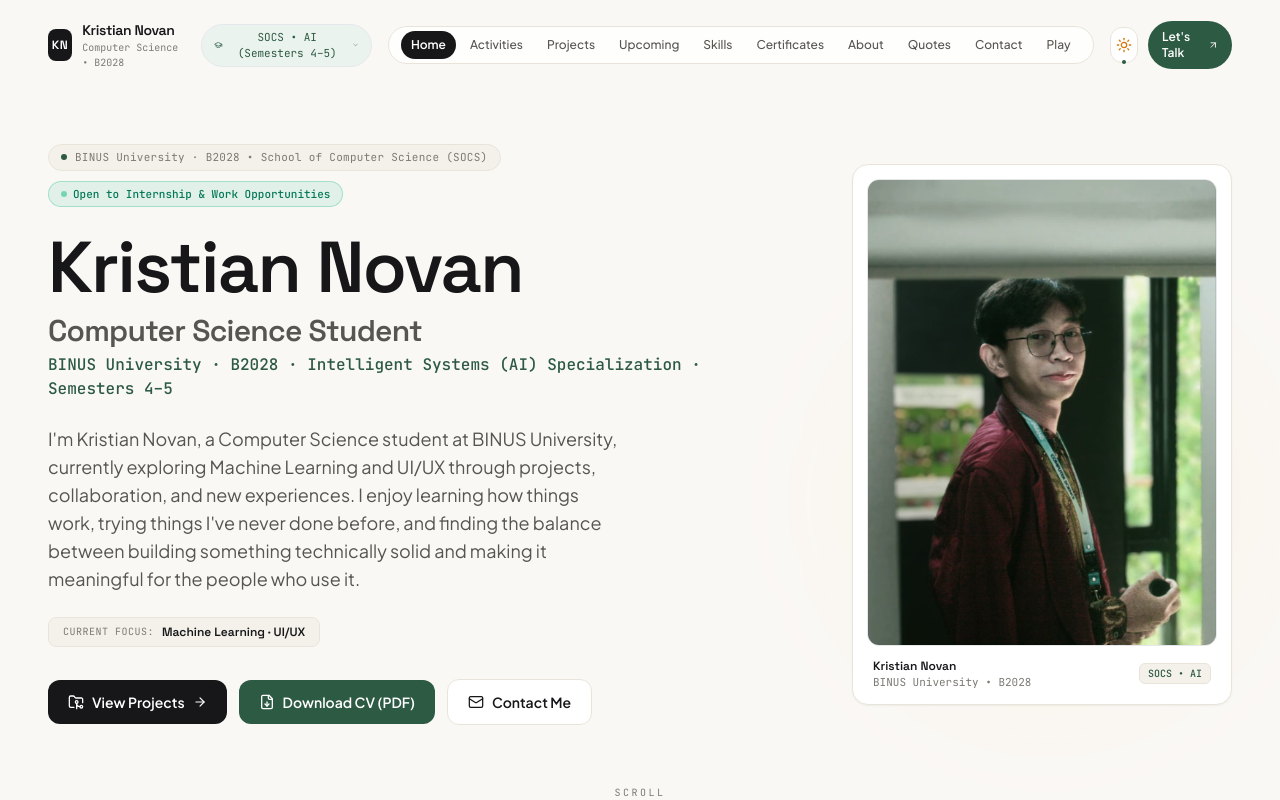
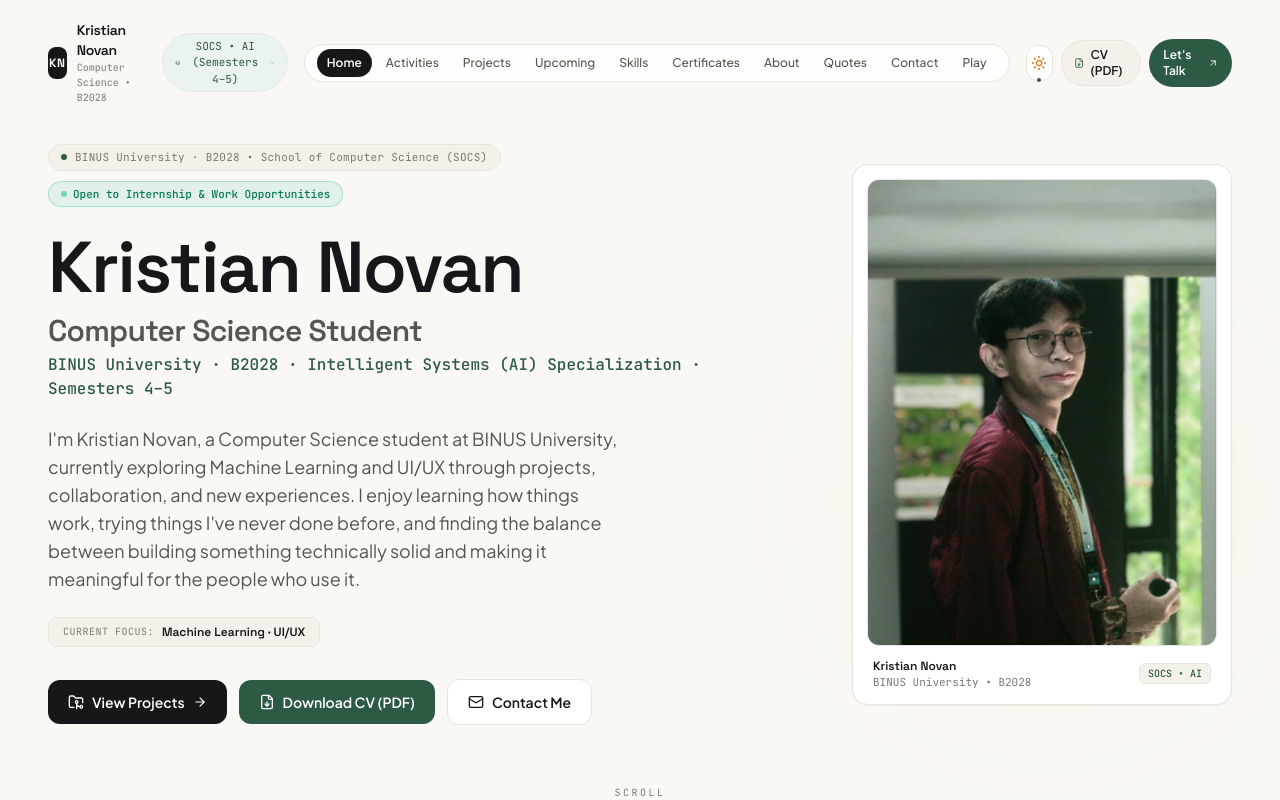
Before and after one commit to krisvan123/Kristian_Novan_Portofolio, a Next.js app: page / in a window 1280 px wide. Shown: the top 800 px of the page. Built offline with nearby package versions, Linux system fonts and the light colour scheme.

Commit message:
Add prominent CV download access across Navbar, Hero, About, Contact, and Footer

```diff
--- a/components/About.tsx
+++ b/components/About.tsx
@@ -14,6 +14,7 @@ import {
   ArrowRight,
   Mail,
   GraduationCap,
+  FileDown,
 } from "lucide-react";
 
 const CREATIVE_INTERESTS = [
@@ -140,7 +141,7 @@ export default function About() {
                 </p>
               </div>
 
-              <div className="pt-1">
+              <div className="pt-1 flex flex-wrap items-center gap-3">
                 <a
                   href={`mailto:${personalData.contact.email}`}
                   onClick={handleCtaClick}
@@ -151,6 +152,18 @@ export default function About() {
                   <Mail className="w-4 h-4" />
                   <span>Let&apos;s Work Together</span>
                   <ArrowRight className="w-3.5 h-3.5 group-hover:translate-x-1 transition-transform" />
+                </a>
+
+                <a
+                  href="/cv/Kristian-Novan-CV.pdf"
+                  target="_blank"
+                  rel="noopener noreferrer"
+                  download="Kristian-Novan-CV.pdf"
+                  className="inline-flex items-center gap-2 px-5 py-3 rounded-xl bg-white dark:bg-canvas-card-dark border border-surface-border text-charcoal text-xs sm:text-sm font-semibold font-display shadow-2xs hover:border-accent hover:text-accent transition-all duration-200 hover:-translate-y-0.5 active:scale-95 cursor-pointer group"
+                  title="Download Kristian Novan's Curriculum Vitae (PDF)"
+                >
+                  <FileDown className="w-4 h-4 text-accent group-hover:scale-110 transition-transform" />
+                  <span>Download CV (PDF)</span>
                 </a>
               </div>
             </div>
--- a/components/Contact.tsx
+++ b/components/Contact.tsx
@@ -3,7 +3,7 @@
 import React, { useState } from "react";
 import { personalData } from "@/data/personal";
 import ScrollReveal from "./ScrollReveal";
-import { Mail, Instagram, Linkedin, Github, Copy, Check, ArrowUpRight, MessageSquare, Send } from "lucide-react";
+import { Mail, Instagram, Linkedin, Github, Copy, Check, ArrowUpRight, MessageSquare, Send, FileDown } from "lucide-react";
 
 export default function Contact() {
   const [copied, setCopied] = useState(false);
@@ -153,8 +153,35 @@ export default function Contact() {
               </a>
             </div>
 
-            {/* CTAs with responsive micro-interactions: "Let's Talk" & "Contact Me" */}
-            <div className="pt-4 flex flex-wrap items-center gap-3.5">
+            {/* Dedicated CV / Resume Quick Banner */}
+            <div className="mt-2 p-4 rounded-2xl bg-canvas-subtle border border-surface-border flex flex-col sm:flex-row items-start sm:items-center justify-between gap-3 group hover:border-accent-border transition-colors">
+              <div className="flex items-center gap-3">
+                <div className="w-10 h-10 rounded-xl bg-accent text-white flex items-center justify-center shadow-2xs shrink-0">
+                  <FileDown className="w-5 h-5" />
+                </div>
+                <div>
+                  <h4 className="text-xs sm:text-sm font-display font-semibold text-charcoal">
+                    Curriculum Vitae (PDF)
+                  </h4>
+                  <p className="text-[11px] sm:text-xs text-charcoal-muted font-sans">
+                    Detailed summary of Intelligent Systems (AI) coursework, machine learning projects, and credentials.
+                  </p>
+                </div>
+              </div>
+              <a
+                href="/cv/Kristian-Novan-CV.pdf"
+                target="_blank"
+                rel="noopener noreferrer"
+                download="Kristian-Novan-CV.pdf"
+                className="inline-flex items-center gap-2 px-4 py-2.5 rounded-xl bg-accent hover:bg-accent-hover text-white text-xs font-semibold shrink-0 shadow-2xs transition-all duration-200 hover:-translate-y-0.5 active:scale-95"
+              >
+                <FileDown className="w-3.5 h-3.5" />
+                <span>Download CV</span>
+              </a>
+            </div>
+
+            {/* CTAs with responsive micro-interactions: "Let's Talk", "Contact Me" & "Download CV" */}
+            <div className="pt-2 flex flex-wrap items-center gap-3.5">
               <a
                 href={`mailto:${personalData.contact.email}`}
                 onClick={() => handleButtonClick("talk")}
@@ -191,8 +218,20 @@ export default function Contact() {
                 {activeAction !== "contact" && <ArrowUpRight className="w-4 h-4" />}
               </a>
 
+              <a
+                href="/cv/Kristian-Novan-CV.pdf"
+                target="_blank"
+                rel="noopener noreferrer"
+                download="Kristian-Novan-CV.pdf"
+                className="inline-flex items-center gap-2 px-6 py-3.5 rounded-xl bg-accent hover:bg-accent-hover text-white text-sm font-semibold transition-all duration-200 shadow-2xs hover:-translate-y-0.5 active:scale-95 group cursor-pointer"
+                title="Download Kristian Novan's Curriculum Vitae (PDF)"
+              >
+                <FileDown className="w-4 h-4 group-hover:scale-110 transition-transform stroke-[2.2]" />
+                <span className="font-display">Download CV (PDF)</span>
+              </a>
+
               <span className="text-xs text-charcoal-soft font-mono ml-1">
-                Direct via email
+                Direct via email or download CV
               </span>
             </div>
           </div>
--- a/components/Footer.tsx
+++ b/components/Footer.tsx
@@ -2,7 +2,7 @@
 
 import React from "react";
 import { personalData } from "@/data/personal";
-import { ArrowUp, Github, Instagram, Linkedin, Mail } from "lucide-react";
+import { ArrowUp, Github, Instagram, Linkedin, Mail, FileDown } from "lucide-react";
 
 export default function Footer() {
   const scrollToTop = () => {
@@ -70,7 +70,21 @@ export default function Footer() {
         </div>
 
         <div className="pt-6 flex flex-col sm:flex-row items-center justify-between gap-3 text-xs text-charcoal-soft font-mono">
-          <p>© 2026 {personalData.name}. All rights reserved.</p>
+          <div className="flex flex-wrap items-center gap-3">
+            <p>© 2026 {personalData.name}. All rights reserved.</p>
+            <span className="opacity-40 hidden sm:inline">•</span>
+            <a
+              href="/cv/Kristian-Novan-CV.pdf"
+              target="_blank"
+              rel="noopener noreferrer"
+              download="Kristian-Novan-CV.pdf"
+              className="inline-flex items-center gap-1.5 hover:text-accent transition-colors"
+              title="Download Kristian Novan's CV (PDF)"
+            >
+              <FileDown className="w-3.5 h-3.5 text-accent" />
+              <span>Download CV (PDF)</span>
+            </a>
+          </div>
           <button
             type="button"
             onClick={scrollToTop}
--- a/components/Hero.tsx
+++ b/components/Hero.tsx
@@ -93,6 +93,8 @@ export default function Hero() {
               {/* Download CV (PDF) Button */}
               <a
                 href="/cv/Kristian-Novan-CV.pdf"
+                target="_blank"
+                rel="noopener noreferrer"
                 download="Kristian-Novan-CV.pdf"
                 className="inline-flex items-center justify-center gap-2 px-5 py-3 rounded-xl bg-accent hover:bg-accent-hover text-white text-xs sm:text-sm font-semibold shadow-xs hover:shadow-md hover:-translate-y-0.5 transition-all duration-200 cursor-pointer group active:scale-95"
               >
--- a/components/Navbar.tsx
+++ b/components/Navbar.tsx
@@ -3,7 +3,7 @@
 import React, { useState, useEffect } from "react";
 import Link from "next/link";
 import { usePathname } from "next/navigation";
-import { Menu, X, ArrowUpRight, GraduationCap, ChevronDown } from "lucide-react";
+import { Menu, X, ArrowUpRight, GraduationCap, ChevronDown, FileDown } from "lucide-react";
 import { personalData } from "@/data/personal";
 import ThemeToggle from "./ThemeToggle";
 
@@ -188,9 +188,21 @@ export default function Navbar() {
           })}
         </nav>
 
-        {/* Right Actions: Theme Toggle + Contact CTA */}
-        <div className="hidden lg:flex items-center gap-2.5">
+        {/* Right Actions: Theme Toggle + CV Download + Contact CTA */}
+        <div className="hidden lg:flex items-center gap-2">
           <ThemeToggle />
+          <a
+            href="/cv/Kristian-Novan-CV.pdf"
+            target="_blank"
+            rel="noopener noreferrer"
+            download="Kristian-Novan-CV.pdf"
+            className="inline-flex items-center gap-1.5 text-xs font-semibold text-charcoal hover:text-accent bg-canvas-subtle hover:bg-accent-light/50 border border-surface-border px-3 py-1.5 rounded-full transition-all duration-200 shadow-2xs cursor-pointer group"
+            title="Download Kristian Novan's CV (PDF)"
+            aria-label="Download CV (PDF)"
+          >
+            <FileDown className="w-3.5 h-3.5 text-accent group-hover:scale-110 transition-transform" />
+            <span>CV (PDF)</span>
+          </a>
           <a
             href={`mailto:${personalData.contact.email}`}
             className="inline-flex items-center gap-1.5 text-xs font-semibold text-white bg-accent hover:bg-accent-hover px-3.5 py-2 rounded-full transition-colors duration-200 shadow-2xs"
@@ -247,7 +259,17 @@ export default function Navbar() {
                 {item.label}
               </Link>
             ))}
-            <div className="pt-3 mt-2 border-t border-surface-border">
+            <div className="pt-3 mt-2 border-t border-surface-border flex flex-col gap-2">
+              <a
+                href="/cv/Kristian-Novan-CV.pdf"
+                target="_blank"
+                rel="noopener noreferrer"
+                download="Kristian-Novan-CV.pdf"
+                className="w-full flex items-center justify-center gap-2 text-sm font-semibold text-charcoal bg-canvas-subtle border border-surface-border px-4 py-2.5 rounded-xl transition-colors hover:text-accent"
+              >
+                <FileDown className="w-4 h-4 text-accent" />
+                <span>Download CV (PDF)</span>
+              </a>
               <a
                 href={`mailto:${personalData.contact.email}`}
                 className="w-full flex items-center justify-center gap-2 text-sm font-semibold text-white bg-accent hover:bg-accent-hover px-4 py-2.5 rounded-xl transition-colors"
```
